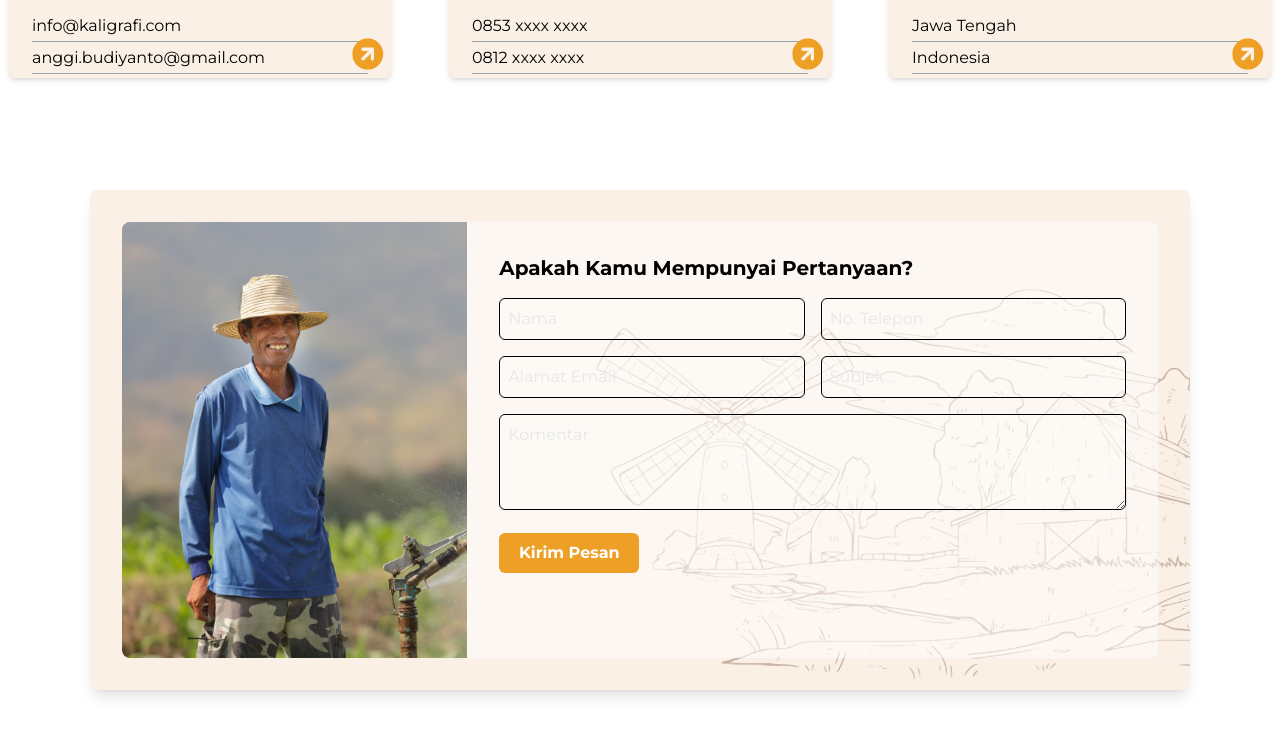
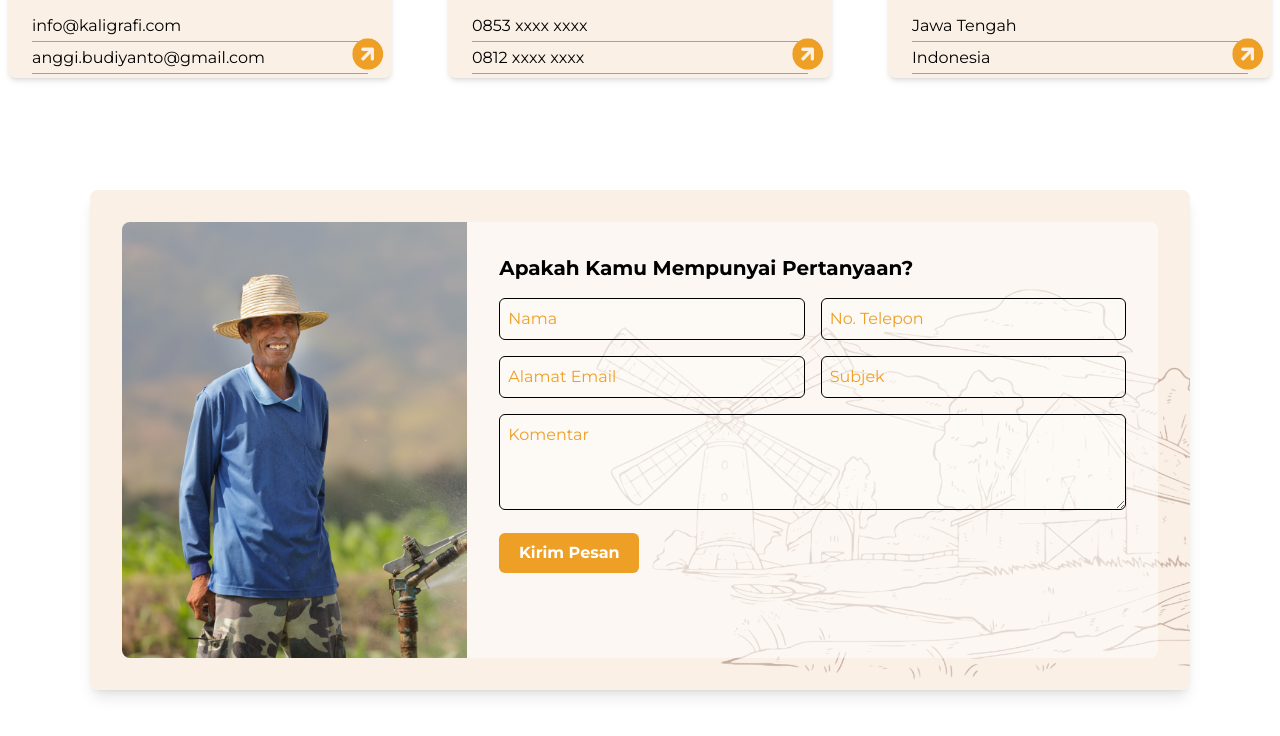
Before and after one commit to mwidiy/Energiku, a React (Vite) app: page /Energiku/contak in a window 1280 px wide. Shown: the part 810-1546 px from the top of the page. Built offline with nearby package versions, Linux system fonts and the light colour scheme.

Commit message:
memperbaiki error

```diff
--- a/package.json
+++ b/package.json
@@ -20,6 +20,7 @@
     "react": "^18.3.1",
     "react-dom": "^18.3.1",
     "react-icons": "^5.3.0",
+    "react-intersection-observer": "^9.13.1",
     "react-router-dom": "^6.27.0",
     "react-scroll": "^1.9.0",
     "react-slick": "^0.30.2",
--- a/src/componens/Contact.jsx
+++ b/src/componens/Contact.jsx
@@ -110,13 +110,13 @@ const Contact = () => {
                 <input
                   type="text"
                   placeholder="Nama"
-                  className="w-full p-2 border border-black rounded-md bg-opacity-0 placeholder-gray-200 text-white"
+                  className="w-full p-2 border border-black rounded-md bg-opacity-0 placeholder-[#EE9F26] text-black"
                   style={{ backgroundColor: "rgba(255, 255, 255, 0.2)" }}
                 />
                 <input
                   type="text"
                   placeholder="No. Telepon"
-                  className="w-full p-2 border border-black rounded-md bg-opacity-0 placeholder-gray-200 text-white"
+                  className="w-full p-2 border border-black rounded-md bg-opacity-0 placeholder-[#EE9F26] text-black"
                   style={{ backgroundColor: "rgba(255, 255, 255, 0.2)" }}
                 />
               </div>
@@ -125,20 +125,20 @@ const Contact = () => {
                 <input
                   type="email"
                   placeholder="Alamat Email"
-                  className="w-full p-2 border border-black rounded-md bg-opacity-0 placeholder-gray-200 text-white"
+                  className="w-full p-2 border border-black rounded-md bg-opacity-0 placeholder-[#EE9F26] text-black"
                   style={{ backgroundColor: "rgba(255, 255, 255, 0.2)" }}
                 />
                 <input
                   type="text"
                   placeholder="Subjek"
-                  className="w-full p-2 border border-black rounded-md bg-opacity-0 placeholder-gray-200 text-white"
+                  className="w-full p-2 border border-black rounded-md bg-opacity-0 placeholder-[#EE9F26] text-black"
                   style={{ backgroundColor: "rgba(255, 255, 255, 0.2)" }}
                 />
               </div>
 
               <textarea
                 placeholder="Komentar"
-                className="w-full p-2 border border-black rounded-md h-24 bg-opacity-0 placeholder-gray-200 text-white"
+                className="w-full p-2 border border-black rounded-md h-24 bg-opacity-0 placeholder-[#EE9F26] text-black"
                 style={{ backgroundColor: "rgba(255, 255, 255, 0.2)" }}
               ></textarea>
               <button
```
Also changed, not shown: 1 other file (tests, documents, lock files or other folders).
